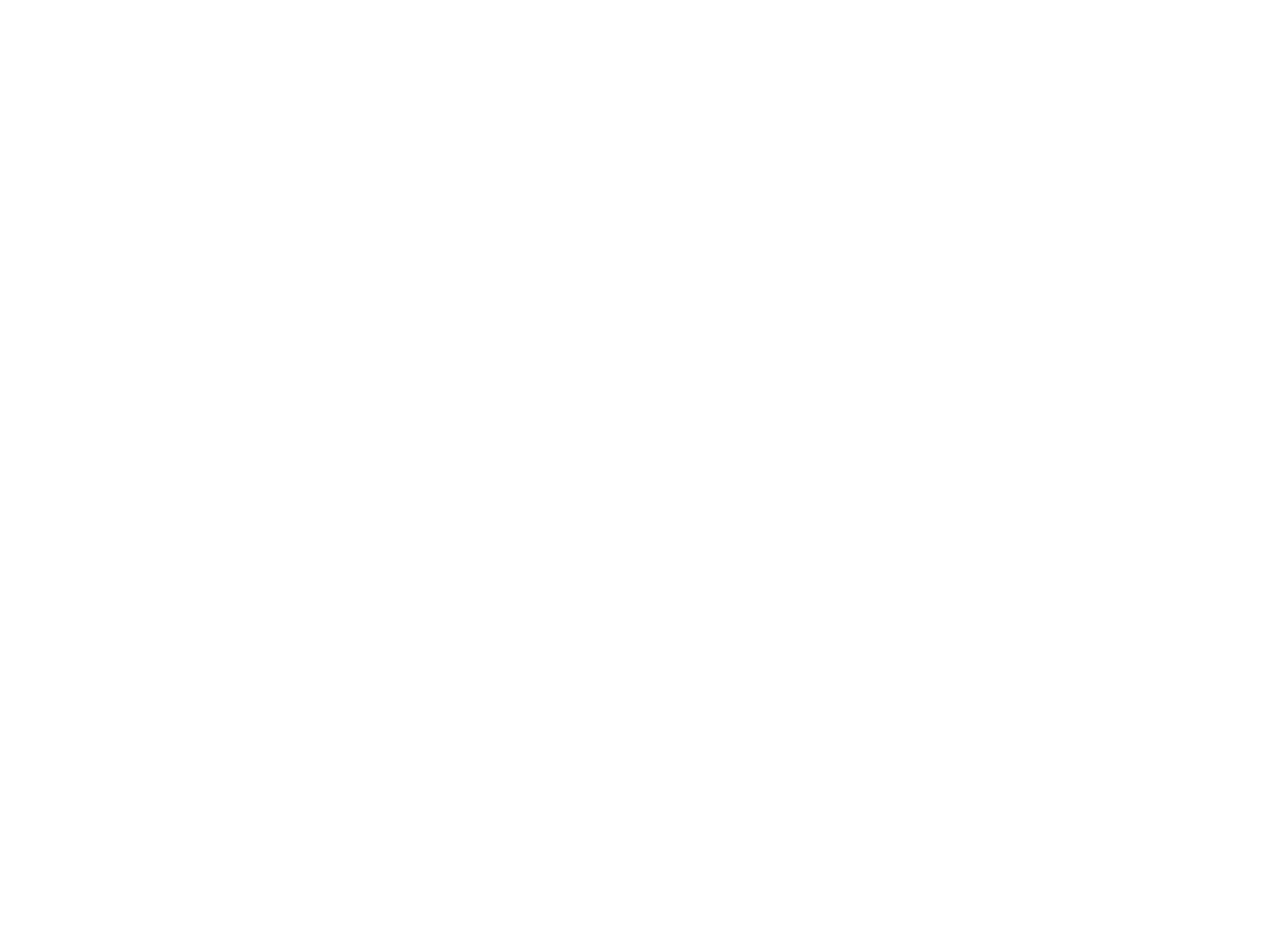
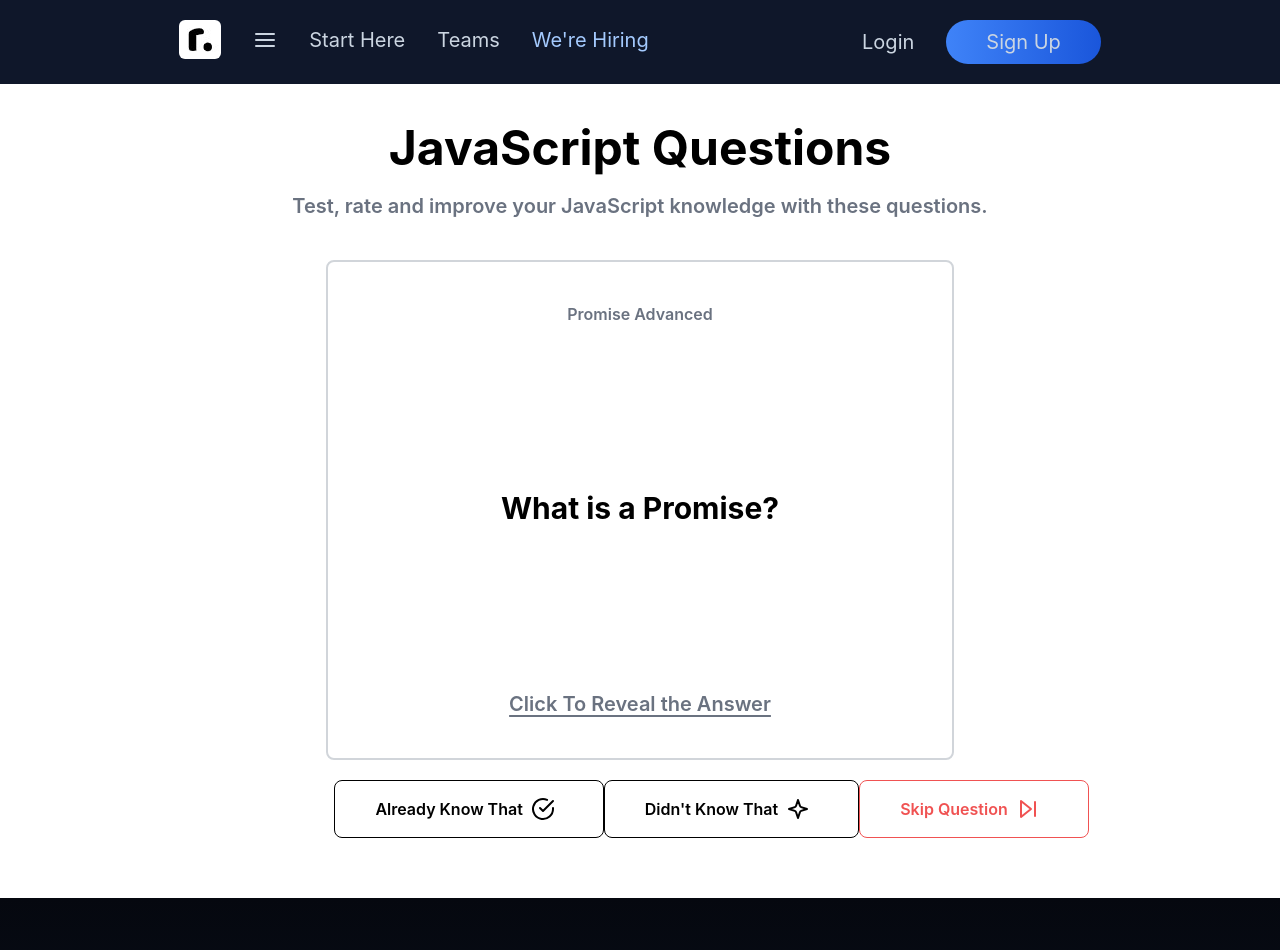
Before and after one commit to rp1405/roadmap.boss, a React (Create React App) app: page /quiz/1 in a window 1280 px wide. Before the commit this address had no page. Shown: the top 950 px of the page. Before the commit the page ends 800 px from the top, so only its background shows below. Built offline with nearby package versions, Linux system fonts and the light colour scheme.

Commit message:
quizAdded

```diff
--- a/src/App.tsx
+++ b/src/App.tsx
@@ -2,6 +2,7 @@
 import { Routes, Route } from "react-router-dom";
 import Homepage from "./Components/Homepage";
 import DetailPage from "./Components/DetailPage";
+import Quiz from "./Components/Quiz";
 function App() {
   return (
     <Routes>
@@ -9,6 +10,9 @@
       <Route path="/topic">
         <Route path=":id" element={<DetailPage />} />
       </Route>
+      <Route path="/quiz">
+        <Route path=":id" element={<Quiz />} />
+      </Route>
     </Routes>
   );
 }
--- /dev/null
+++ b/src/Components/Quiz.tsx
@@ -0,0 +1,141 @@
+import { useState } from "react";
+import Footer from "./Footer";
+import Header from "./Header";
+
+interface QuestionProps {
+  question: {
+    subTopic: string;
+    level: string;
+    statement: string;
+    solution: string;
+  };
+}
+interface ButtonProps {
+  text: string;
+  svg: JSX.Element;
+  textSvgAndBorderColor: string;
+}
+
+const ControlButton: React.FC<ButtonProps> = ({
+  text,
+  svg,
+  textSvgAndBorderColor,
+}) => {
+  return (
+    <button
+      className={`rounded-lg px-10 py-4 flex items-center border border-${textSvgAndBorderColor} text-${textSvgAndBorderColor} focus:outline-none focus:border-${textSvgAndBorderColor} hover:bg-${textSvgAndBorderColor} hover:text-white hover:bg-black`}
+    >
+      <span className="hidden md:inline-block whitespace-nowrap font-semibold">
+        {text}
+      </span>
+      <div className="mx-2">{svg}</div>
+    </button>
+  );
+};
+const Question: React.FC<QuestionProps> = ({ question }) => {
+  return (
+    <div className="w-[70%] mt-10">
+      <div className="border-2 border-[#D1D5DA] rounded-lg items-center flex flex-col py-10 h-[500px] justify-between">
+        <div className="text-[#6A7280] font-semibold text-center">{`${question.subTopic} ${question.level}`}</div>
+        <div className="font-bold text-3xl text-center">
+          {question.statement}
+        </div>
+        <div className="text-[#6A7280] font-semibold text-center text-xl underline underline-offset-4">
+          Click To Reveal the Answer
+        </div>
+      </div>
+      <div className="flex flex-row justify-between px-2 rounded-lg py-5">
+        <ControlButton
+          text="Already Know That"
+          svg={
+            <svg
+              xmlns="http://www.w3.org/2000/svg"
+              width="24"
+              height="24"
+              viewBox="0 0 24 24"
+              fill="none"
+              stroke="currentColor"
+              stroke-width="2"
+              stroke-linecap="round"
+              stroke-linejoin="round"
+              className="lucide lucide-circle-check-big"
+            >
+              <path d="M22 11.08V12a10 10 0 1 1-5.93-9.14" />
+              <path d="m9 11 3 3L22 4" />
+            </svg>
+          }
+          textSvgAndBorderColor="black"
+        />
+        <ControlButton
+          text="Didn't Know That"
+          svg={
+            <svg
+              xmlns="http://www.w3.org/2000/svg"
+              width="24"
+              height="24"
+              viewBox="0 0 24 24"
+              fill="none"
+              stroke="currentColor"
+              stroke-width="2"
+              stroke-linecap="round"
+              stroke-linejoin="round"
+              className="lucide lucide-sparkle"
+            >
+              <path d="m12 3-1.9 5.8a2 2 0 0 1-1.287 1.288L3 12l5.8 1.9a2 2 0 0 1 1.288 1.287L12 21l1.9-5.8a2 2 0 0 1 1.287-1.288L21 12l-5.8-1.9a2 2 0 0 1-1.288-1.287Z" />
+            </svg>
+          }
+          textSvgAndBorderColor="black"
+        />
+        <ControlButton
+          text="Skip Question"
+          svg={
+            <svg
+              xmlns="http://www.w3.org/2000/svg"
+              width="24"
+              height="24"
+              viewBox="0 0 24 24"
+              fill="none"
+              stroke="currentColor"
+              stroke-width="2"
+              stroke-linecap="round"
+              stroke-linejoin="round"
+              className="lucide lucide-skip-forward"
+            >
+              <polygon points="5 4 15 12 5 20 5 4" />
+              <line x1="19" x2="19" y1="5" y2="19" />
+            </svg>
+          }
+          textSvgAndBorderColor="red-500"
+        />
+      </div>
+    </div>
+  );
+};
+
+const Quiz = () => {
+  const quizTopic = "JavaScript";
+  const questions = [
+    {
+      subTopic: "Promise",
+      level: "Advanced",
+      statement: "What is a Promise?",
+      solution: "I dont know.",
+    },
+  ];
+  const [questionNo, setQuestionNo] = useState(0);
+  return (
+    <>
+      <Header />
+      <div className="w-[100vw] flex justify-center my-10">
+        <div className="w-[70%] flex flex-col items-center">
+          <h1 className="font-bold text-5xl">{`${quizTopic} Questions`}</h1>
+          <h2 className="mt-5 font-semibold text-xl text-[#6A7280]">{`Test, rate and improve your ${quizTopic} knowledge with these questions.`}</h2>
+          <Question question={questions[questionNo]} />
+        </div>
+      </div>
+      <Footer />
+    </>
+  );
+};
+
+export default Quiz;
```
